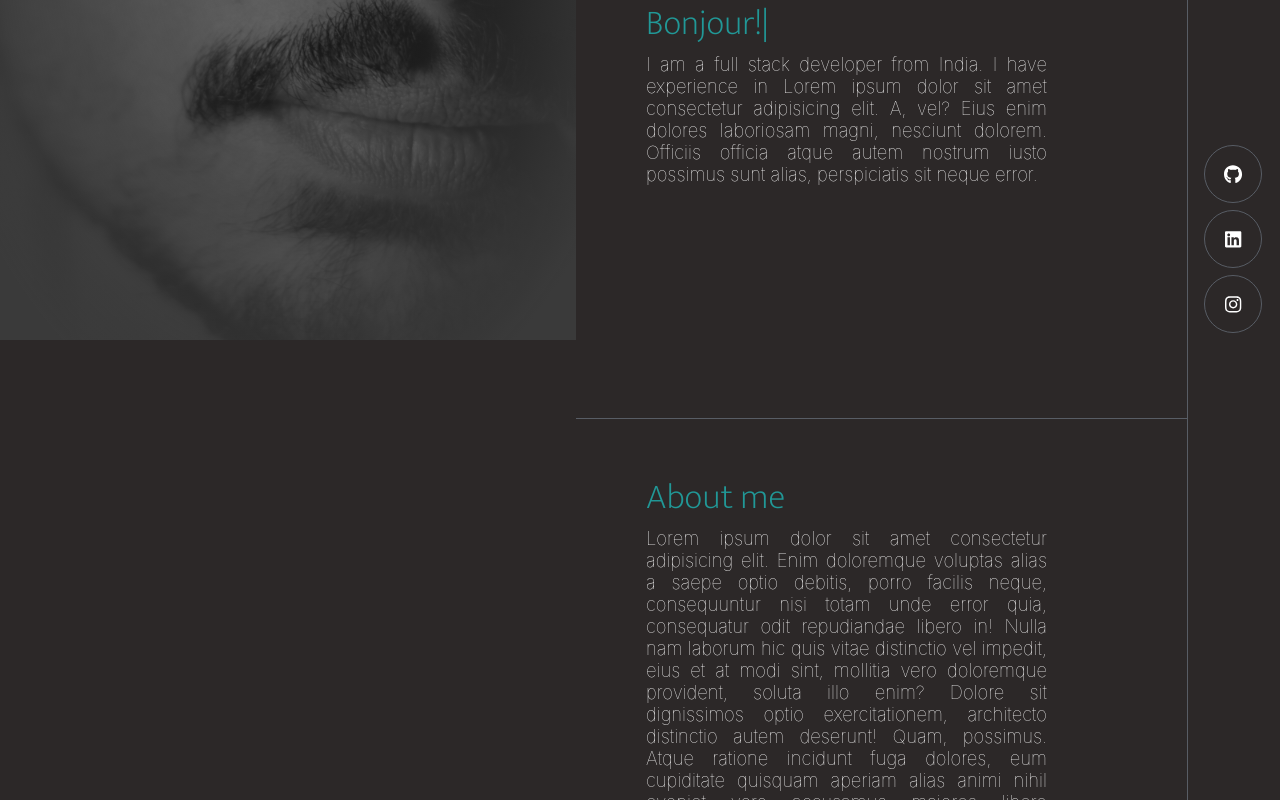
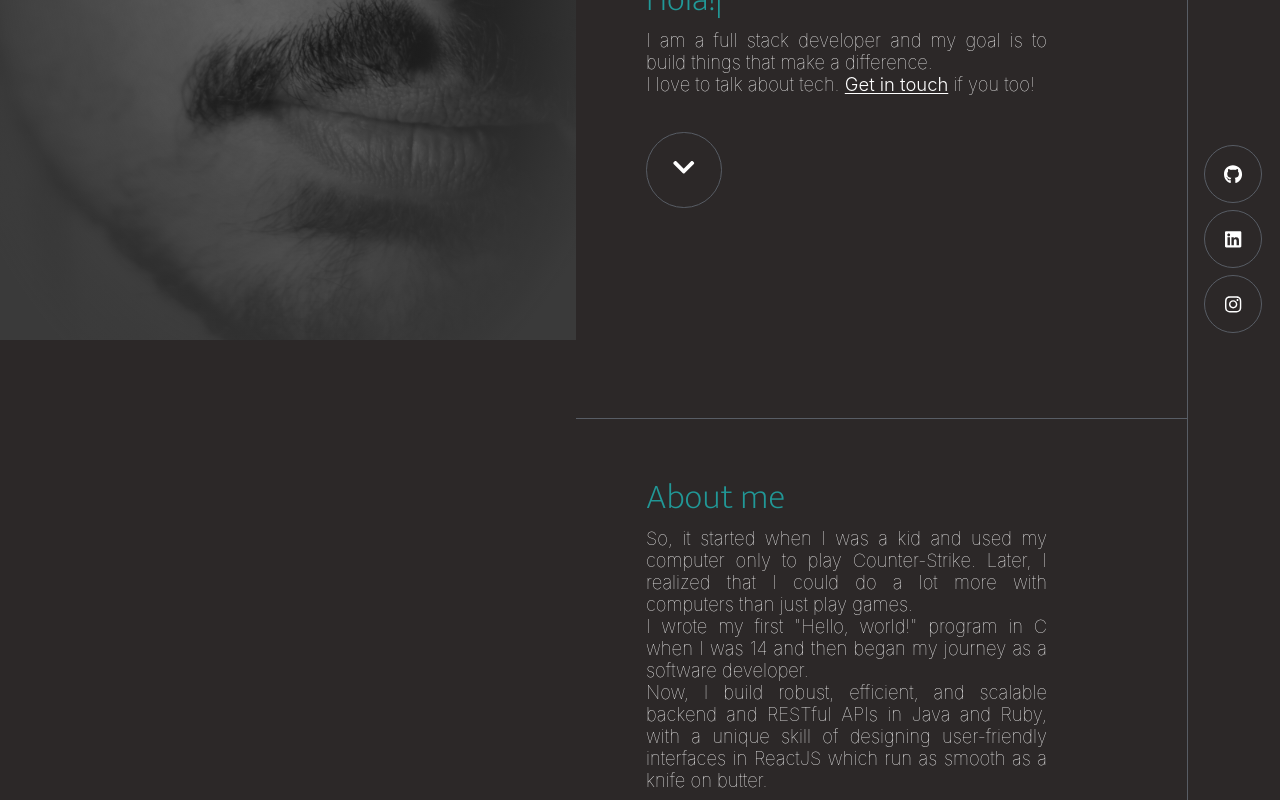
Before and after one commit to nileshpandit009/portfolio-frontend, a React (Create React App) app: page / in a window 1280 px wide. Shown: the part 460-1260 px from the top of the page. Built offline with nearby package versions, Linux system fonts and the light colour scheme.

Commit message:
Added Intro, About and a few UI changes

```diff
--- a/src/components/profile_content/Intro.jsx
+++ b/src/components/profile_content/Intro.jsx
@@ -1,9 +1,20 @@
-import React from "react";
+import React, { useState } from "react";
 import TypeWriter from "./TypeWriter";
 import "./profilecontent.css";
+import "./intro.css";
+import { FontAwesomeIcon } from "@fortawesome/react-fontawesome";
+import { faChevronDown } from "@fortawesome/free-solid-svg-icons";
 
 function Intro(props) {
   const greetings = ["Hello!", "नमस्ते!", "नमस्कार!", "Bonjour!", "Hola!"];
+  const [hidden, setHidden] = useState(false);
+
+  const hideAboutBtn = () => {
+    setHidden(window.scrollY >= 150);
+  };
+
+  window.addEventListener("scroll", hideAboutBtn);
+
   return (
     <div className="section-container">
       <TypeWriter
@@ -12,10 +23,21 @@ function Intro(props) {
         className="section-header-text"
       />
       <div className="section-content-text">
-        I am a full stack developer from India. I have experience in Lorem ipsum
-        dolor sit amet consectetur adipisicing elit. A, vel? Eius enim dolores
-        laboriosam magni, nesciunt dolorem. Officiis officia atque autem nostrum
-        iusto possimus sunt alias, perspiciatis sit neque error.
+        I am a full stack developer and my goal is to build things that make a
+        difference.
+        <br />I love to talk about tech.{" "}
+        <a id="get-in-touch" href="#contact">
+          Get in touch
+        </a>{" "}
+        if you too!
+        <div
+          className="about-me-btn-container"
+          style={{ visibility: `${hidden ? "hidden" : "visible"}` }}
+        >
+          <a href="#about" className="about-me-btn">
+            <FontAwesomeIcon className="icon" icon={faChevronDown} size="lg" />
+          </a>
+        </div>
       </div>
     </div>
   );
--- a/src/components/profile_content/about/About.jsx
+++ b/src/components/profile_content/about/About.jsx
@@ -7,16 +7,16 @@ function About(props) {
       <div className="section-container">
         <span className="section-header-text">About me</span>
         <div className="section-content-text">
-          Lorem ipsum dolor sit amet consectetur adipisicing elit. Enim
-          doloremque voluptas alias a saepe optio debitis, porro facilis neque,
-          consequuntur nisi totam unde error quia, consequatur odit repudiandae
-          libero in! Nulla nam laborum hic quis vitae distinctio vel impedit,
-          eius et at modi sint, mollitia vero doloremque provident, soluta illo
-          enim? Dolore sit dignissimos optio exercitationem, architecto
-          distinctio autem deserunt! Quam, possimus. Atque ratione incidunt fuga
-          dolores, eum cupiditate quisquam aperiam alias animi nihil eveniet
-          vero accusamus maiores libero accusantium, quia quaerat voluptatem
-          officiis quod totam iste. Voluptates, maxime. Maiores.
+          So, it started when I was a kid and used my computer only to play
+          Counter-Strike. Later, I realized that I could do a lot more with
+          computers than just play games.
+          <br />
+          I wrote my first "Hello, world!" program in C when I was 14 and then
+          began my journey as a software developer.
+          <br />
+          Now, I build robust, efficient, and scalable backend and RESTful APIs
+          in Java and Ruby, with a unique skill of designing user-friendly
+          interfaces in ReactJS which run as smooth as a knife on butter.
         </div>
       </div>
     </div>
--- a/src/components/profile_content/intro.css
+++ b/src/components/profile_content/intro.css
@@ -1,13 +1,72 @@
-@import url("../../colors.css");
-@import url("https://fonts.googleapis.com/css2?family=Mukta:wght@200;300;400&display=swap");
-
-.intro-container {
-  padding: 1em;
+#get-in-touch {
+  height: initial !important;
+  position: relative;
+  text-decoration: underline;
+  text-decoration-thickness: 1px;
+  text-underline-offset: 2px;
+  font-weight: 300;
+  transition: all 0.15s ease-in-out;
 }
 
-.intro-text {
-  font-family: "Mukta", sans-serif;
-  font-size: 2.5em;
-  font-weight: 200;
+#get-in-touch:hover {
   color: var(--text-secondary);
+  transition: all 0.15s ease-in-out;
 }
+
+#get-in-touch:before {
+  content: "";
+  position: absolute;
+  width: 0;
+  height: 2px;
+  bottom: 0;
+  left: 0;
+  background-color: var(--text-secondary);
+  visibility: hidden;
+  transition: all 0.3s ease-in-out;
+}
+
+#get-in-touch:hover:before {
+  visibility: visible;
+  width: 100%;
+}
+
+.about-me-btn-container {
+  margin-top: 2em;
+}
+
+.about-me-btn {
+  display: flex;
+  align-items: center;
+  justify-content: center;
+  padding: 2em;
+  /* margin: 0.5em; */
+  border: 1px solid var(--border-color);
+  border-radius: 50%;
+  width: 50px;
+  height: 50px;
+  box-sizing: border-box;
+}
+
+@keyframes mouse-anim {
+  0% {
+    top: -5px;
+  }
+  50% {
+    top: 8px;
+  }
+  100% {
+    top: -5px;
+  }
+}
+
+.icon {
+  position: relative;
+  animation: mouse-anim 1s ease-in-out 0s infinite;
+}
+
+@media only screen and (max-width: 960px) {
+  .about-me-btn-container,
+  .about-me-btn {
+    visibility: hidden;
+  }
+}
--- a/src/components/profile_content/profilecontent.css
+++ b/src/components/profile_content/profilecontent.css
@@ -38,7 +38,6 @@
   .content-root-wrapper {
     position: relative;
     top: 60vh;
-    /* height: 100%; */
     padding-bottom: 8em;
     border-right: 1px solid var(--border-color);
   }
@@ -47,20 +46,13 @@
     display: flex;
     flex-direction: column;
     align-items: center;
-    /* justify-content: center; */
-    /* position: relative !important; */
-    /* top: 22.5em; */
-    /* left: 0; */
     padding: 2.5em 0;
     border-bottom: 1px solid var(--border-color);
   }
 
   .vertical-center {
-    /* height: 100vh; */
     justify-content: center;
-    /* position: relative !important;
-    top: 0;
-    left: 0; */
+    padding-bottom: 10em;
   }
 
   .section-container {
--- a/src/index.css
+++ b/src/index.css
@@ -20,4 +20,5 @@ html {
   background-color: var(--bg-color);
   color: var(--text-primary);
   scroll-behavior: smooth;
+  scroll-padding-top: 5em;
 }
```
